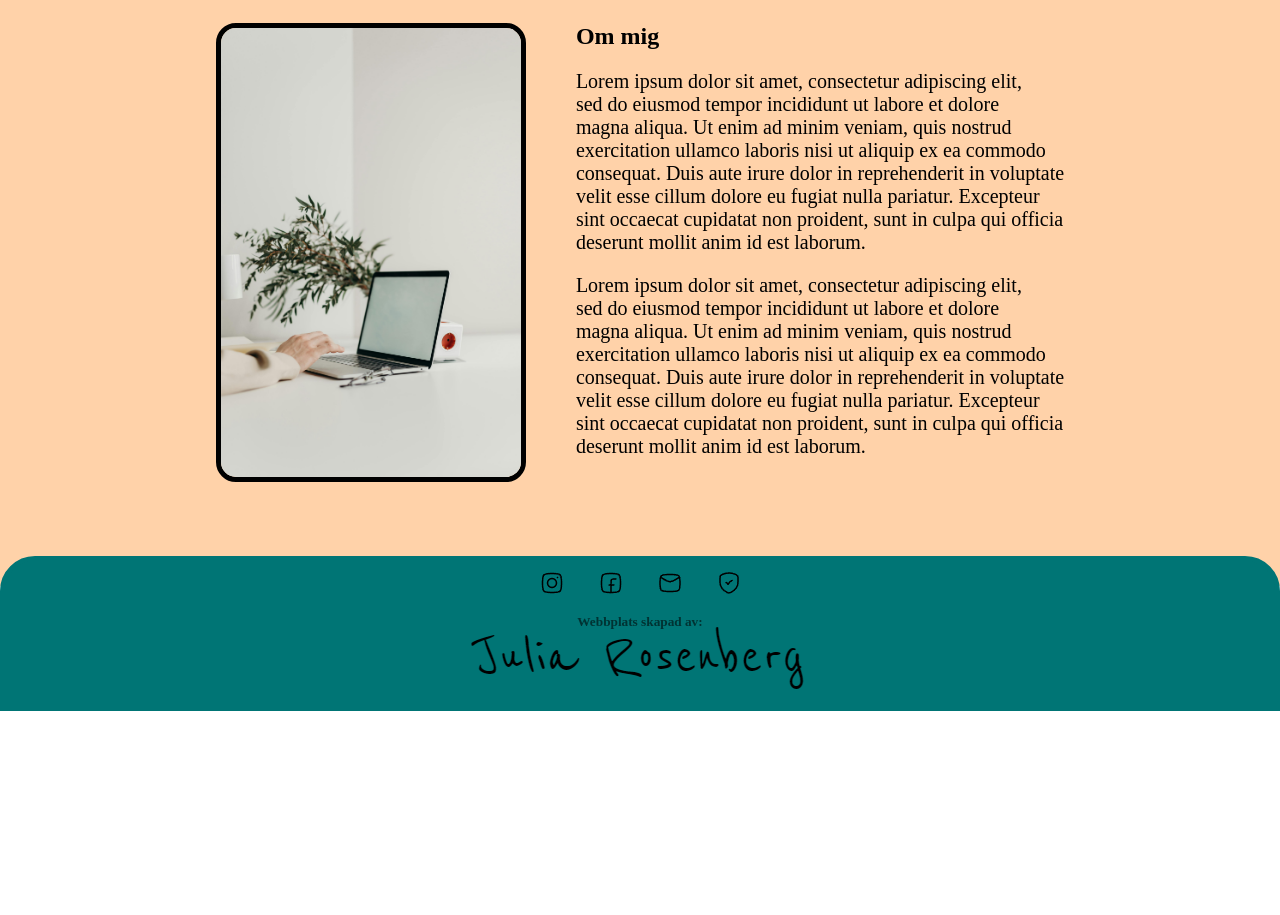
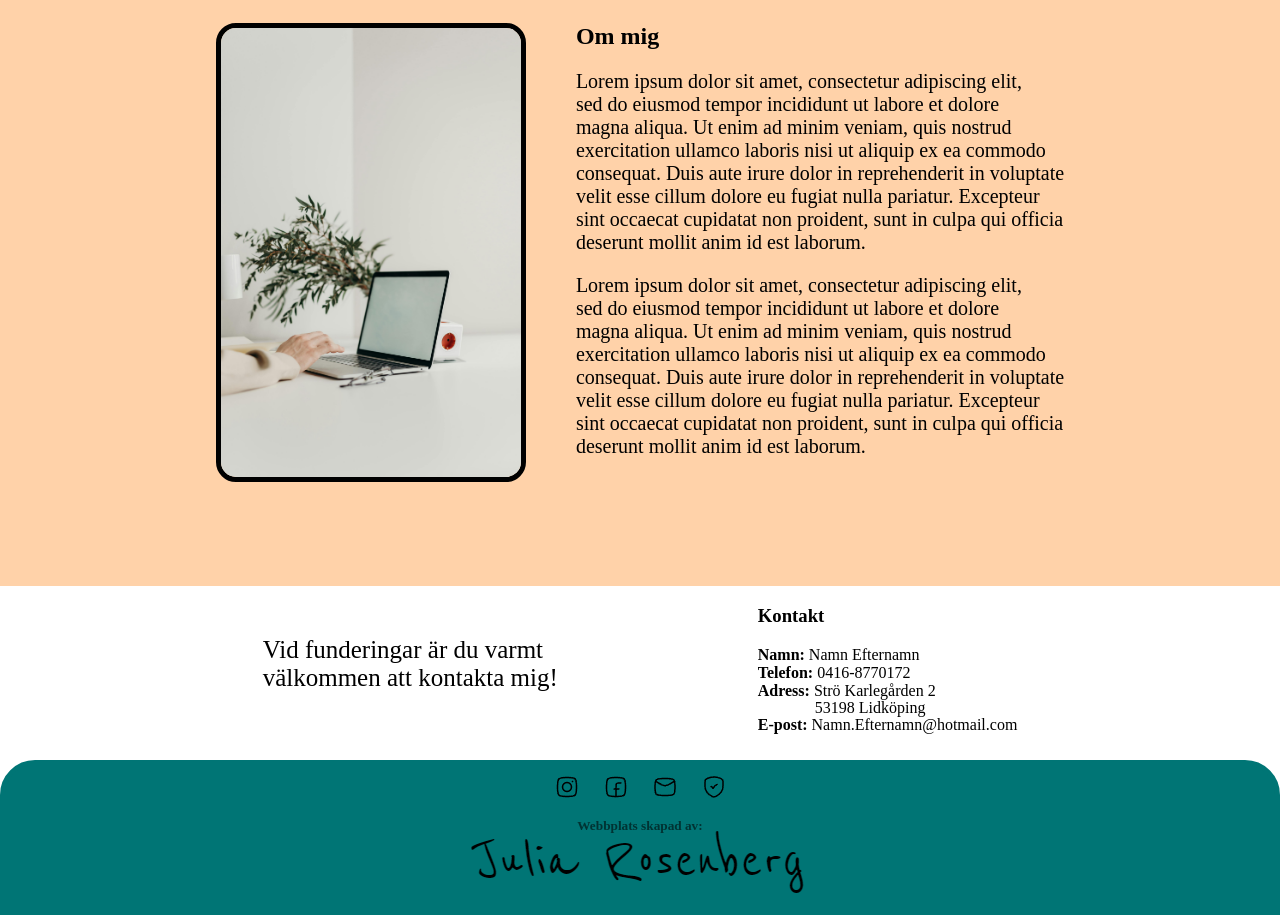
Before and after one commit to rosenbergjulia/HTML-css, a plain HTML site: page index.html in a window 1280 px wide. Shown: the part 1114-2029 px from the top of the page. Before the commit the page ends 1825 px from the top, so only its background shows below. Drawn offline with Linux system fonts and the light colour scheme.

Commit message:
ändringar

```diff
--- a/index.html
+++ b/index.html
@@ -15,7 +15,7 @@
        <h2 class="header-knapp"> <a href="#startsida" class="knapp">Startsida</a> </h2>
        <h2 class="header-knapp"> <a href="#tjänster" class="knapp">Produkter/tjänster</a> </h2>
        <h2 class="header-knapp"> <a href="#om-avsnitt" class="knapp">Om mig</a> </h2>
-       <h2 class="header-knapp"> <a href="" class="knapp">Kontakt</a> </h2>
+       <h2 class="header-knapp"> <a href="#kontakt" class="knapp">Kontakt</a> </h2>
       </header>
     </div>
 
@@ -124,9 +124,10 @@
  <!-- *************KONTAKT-AVSNITT***************** -->
 
 
-       <div class="kontakt">
+       <div class="kontakt" id="kontakt">
         <div class="kontakt-kolumner">
-
+           <div class ="kontakt-kolumn"><p class="frågor">Vid funderingar är du varmt<br> välkommen att kontakta mig!</p></div>
+           <div class ="kontakt-kolumn"><h3>Kontakt</h3><p><strong>Namn:</strong> Namn Efternamn<br> <strong>Telefon:</strong> 0416-8770172<br> <strong>Adress:</strong> Strö Karlegården 2<br></p><p class="adress-rad">53198 Lidköping</p><p class="mejl-rad"><strong>E-post:</strong> Namn.Efternamn@hotmail.com</p></div>
         </div> <!--kontakt-kolumner-->
        </div> <!--kontakt-->
     </main>
--- a/style.css
+++ b/style.css
@@ -121,10 +121,36 @@ a {
     margin-top: 20px;
 }
 
+.kontakt-kolumner {
+    display: flex;
+    justify-content: center;
+    gap: 200px;
+    padding-bottom: 40px;
+}
+
+.kontakt-kolumn {
+    text-align: left;
+}
+
+.frågor {
+    font-size: 25px;
+    padding-top: 25px;
+}
+
+.adress-rad {
+    margin-top: -17px;
+    margin-left: 57px;
+
+}
+
+.mejl-rad {
+    margin-top: -17px;
+}
+
 .footer-kolumner {
     display: flex;
     justify-content: center;
-    gap: 35px;
+    gap: 25px;
     margin-bottom: 25px;
 }
 
```
Also changed, not shown: bilder/vibrant-doorway-pose-0410-5710180.jpg (added).
